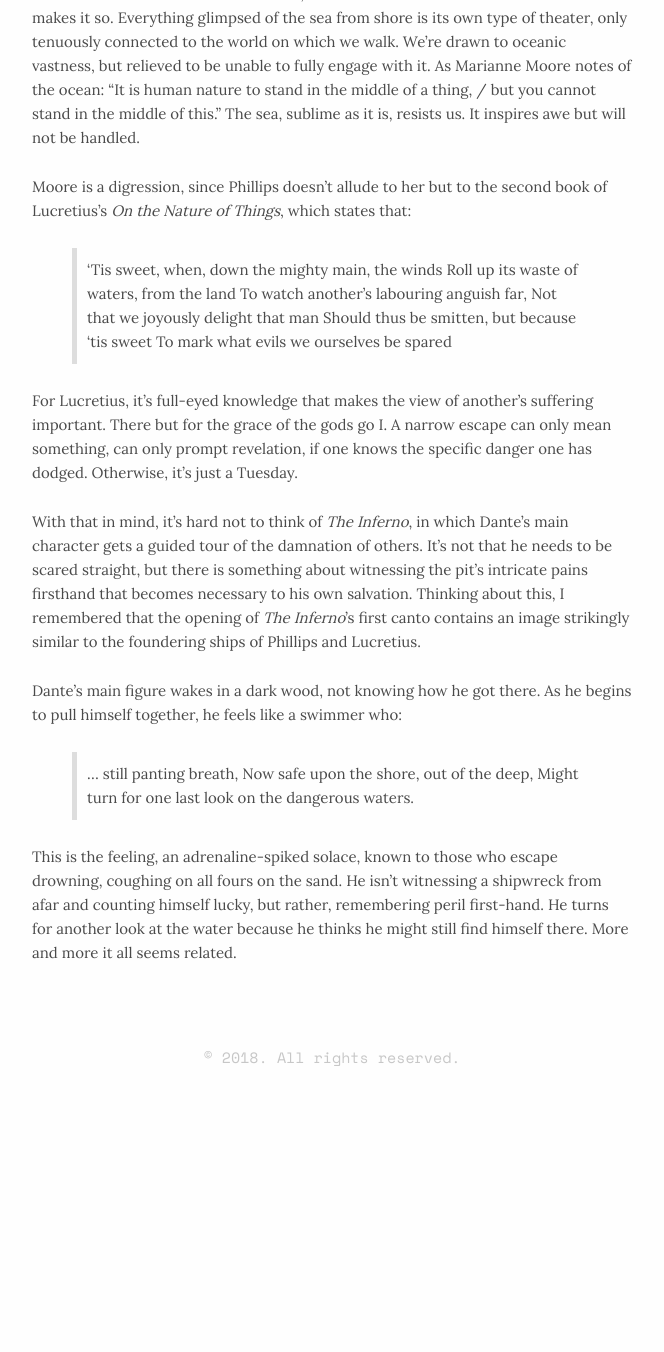
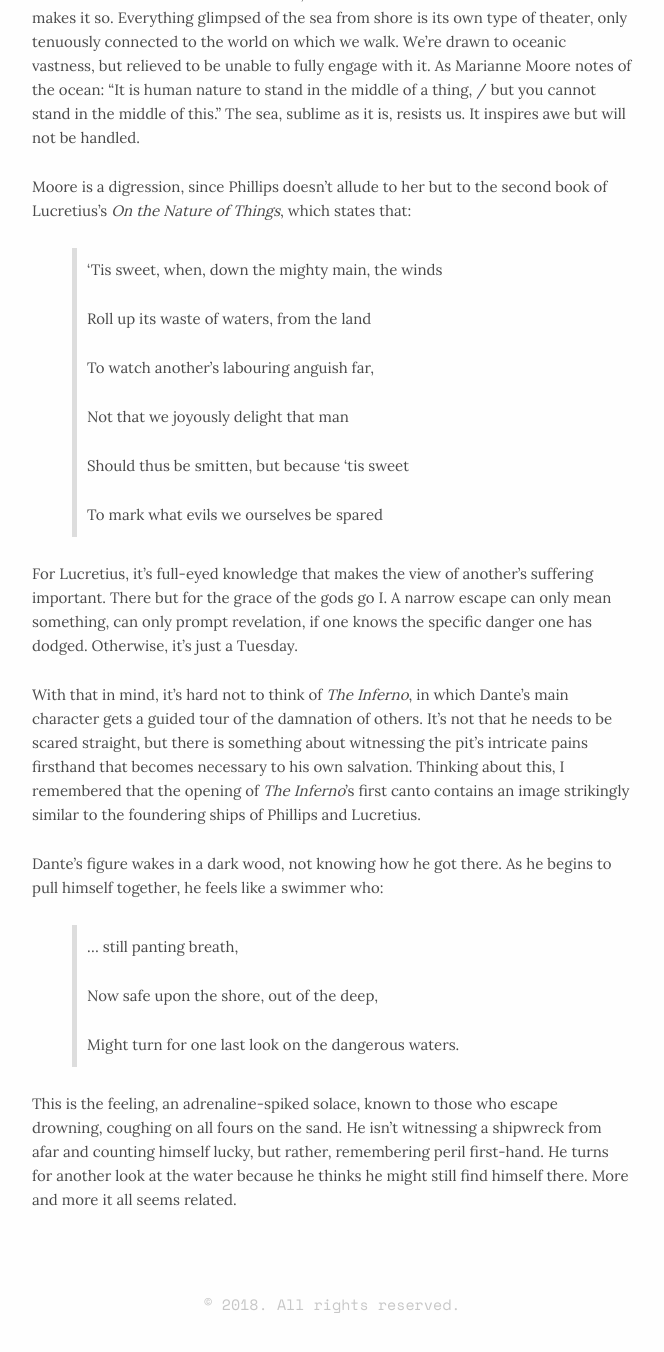
Before and after one commit to brandonkreitler/brandonkreitler.github.io, a Jekyll site: the page built from _posts/2018-02-19-Ross-Swimming.md, in a window 1280 px wide and 1400 px high, scrolled down 1313 px. Shown: the top 1352 px of the window, without its empty margins (308-972 px from the left). Built offline with Jekyll 4.4.1, drawn with Linux system fonts in a browser that asks for light colours; before the commit the page ends 2502 px from its top, so only the background shows below that.

Commit message:
Update 2018-02-19-Ross-Swimming.md

```diff
--- a/_posts/2018-02-19-Ross-Swimming.md
+++ b/_posts/2018-02-19-Ross-Swimming.md
@@ -28,20 +28,27 @@ Lucretius was an Epicurean classical poet who had a lot to say about why things
 Moore is a digression, since Phillips doesn’t allude to her but to the second book of Lucretius’s _On the Nature of Things_, which states that:
 
 >'Tis sweet, when, down the mighty main, the winds
+>
 >Roll up its waste of waters, from the land
+>
 >To watch another's labouring anguish far,
+>
 >Not that we joyously delight that man
+>
 >Should thus be smitten, but because 'tis sweet
+>
 >To mark what evils we ourselves be spared
 
 For Lucretius, it’s full-eyed knowledge that makes the view of another’s suffering important. There but for the grace of the gods go I. A narrow escape can only mean something, can only prompt revelation, if one knows the specific danger one has dodged. Otherwise, it’s just a Tuesday.
 
 With that in mind, it’s hard not to think of _The Inferno_, in which Dante’s main character gets a guided tour of the damnation of others. It’s not that he needs to be scared straight, but there is something about witnessing the pit’s intricate pains firsthand that becomes necessary to his own salvation. Thinking about this, I remembered that the opening of _The Inferno_’s first canto contains an image strikingly similar to the foundering ships of Phillips and Lucretius.
 
-Dante’s main figure wakes in a dark wood, not knowing how he got there. As he begins to pull himself together, he feels like a swimmer who:
+Dante’s figure wakes in a dark wood, not knowing how he got there. As he begins to pull himself together, he feels like a swimmer who:
 
 >… still panting breath,
-Now safe upon the shore, out of the deep,
-Might turn for one last look on the dangerous waters.
+>
+>Now safe upon the shore, out of the deep,
+>
+>Might turn for one last look on the dangerous waters.
 
 This is the feeling, an adrenaline-spiked solace, known to those who escape drowning, coughing on all fours on the sand. He isn’t witnessing a shipwreck from afar and counting himself lucky, but rather, remembering peril first-hand. He turns for another look at the water because he thinks he might still find himself there. More and more it all seems related.
```
